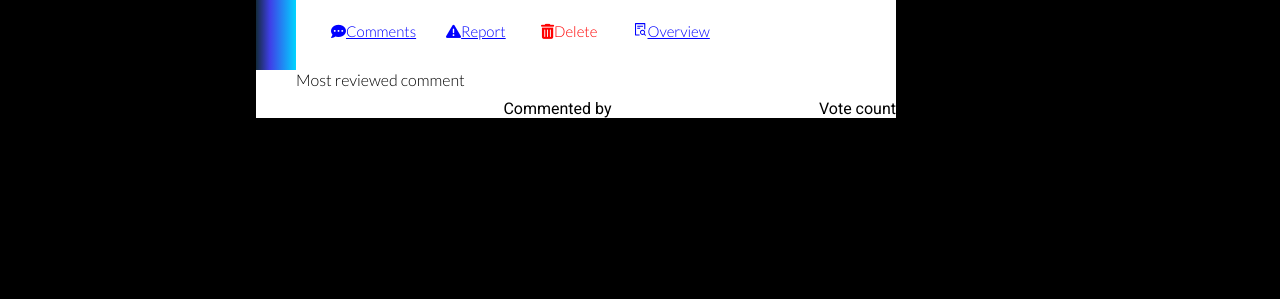
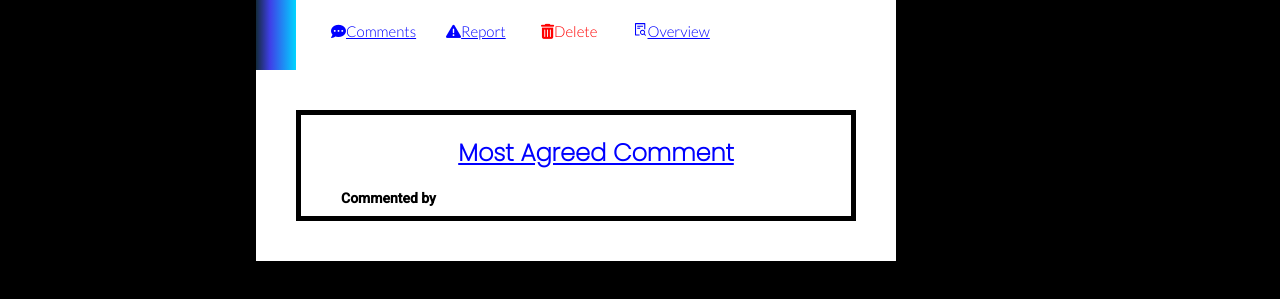
Before and after one commit to itss0urav/Anywhere-frontend, a React (Vite) app: page /overview/1 in a window 1280 px wide. Shown: the part 227-526 px from the top of the page. Built offline with nearby package versions, Linux system fonts and the light colour scheme; no server answers; a web font is replaced by a local one.

Commit message:
styling overview

```diff
--- a/index.html
+++ b/index.html
@@ -15,7 +15,10 @@
       crossorigin="anonymous"
       referrerpolicy="no-referrer"
     />
-    <link href="https://fonts.googleapis.com/css2?family=Combo&family=Inter+Tight:wght@900&family=Kanit:wght@900&family=Lato:wght@300&family=Poppins:wght@200&family=Roboto:wght@300;400;500&family=Shalimar&display=swap" rel="stylesheet" />
+    <link
+      href="https://fonts.googleapis.com/css2?family=Combo&family=Inter+Tight:wght@900&family=Kanit:wght@900&family=Lato:wght@300&family=Poppins:wght@200&family=Roboto:wght@300;400;500&family=Shalimar&display=swap"
+      rel="stylesheet"
+    />
     <title>Anywhere</title>
   </head>
   <body class="indexBody">
--- a/src/components/modals/Overview.jsx
+++ b/src/components/modals/Overview.jsx
@@ -31,7 +31,8 @@ const Overview = () => {
       style={{
         width: "50%",
         paddingLeft: "20%",
-      }}>
+      }}
+    >
       <Post
         title={post?.title}
         description={post?.description}
@@ -43,17 +44,47 @@ const Overview = () => {
         username={post?.username}
         link={post?.link}
       />
-      <div
-        style={{ color: "black", backgroundColor: "white", paddingLeft: 40, fontFamily:"LAto" }}>
-        <p>Most reviewed comment </p>
-        <div style={{marginTop:10}}>
-          <div style={{display:"flex", justifyContent:"space-between", fontFamily:"Roboto"}}>
-
-          <p>{comments.content}</p>
-          <p>Commented by {comments?.userId?.username}</p>
-          <p>Vote count  {}</p>
+      <div style={{ border: "40px solid white", padding: "5px" }}>
+        <div
+          style={{
+            color: "black",
+            backgroundColor: "white",
+            paddingLeft: 40,
+            paddingTop: 20,
+            paddingBottom: 10,
+            fontFamily: "Lato",
+            fontWeight: "bold",
+          }}
+        >
+          <p
+            style={{
+              fontFamily: "Poppins",
+              fontSize: "1.5rem",
+              color: "blue",
+              textAlign: "center",
+              textDecoration: "underline",
+            }}
+          >
+            Most Agreed Comment
+          </p>
+          <div style={{ marginTop: 20 }}>
+            <div
+              style={{
+                display: "flex",
+                flexDirection: "column",
+                fontFamily: "Roboto",
+              }}
+            >
+              <p style={{ fontSize: "1.2rem", textAlign: "center" }}>
+                {comments.content}
+              </p>
+              <p style={{ fontSize: "14px", color: "black" }}>
+                Commented by{" "}
+                <p style={{ color: "red" }}>{comments?.userId?.username}</p>
+              </p>
+              {/* <p style={{ color: "red" }} >Vote count {comments?.vote}</p> */}
+            </div>
           </div>
-
         </div>
       </div>
     </div>
```
